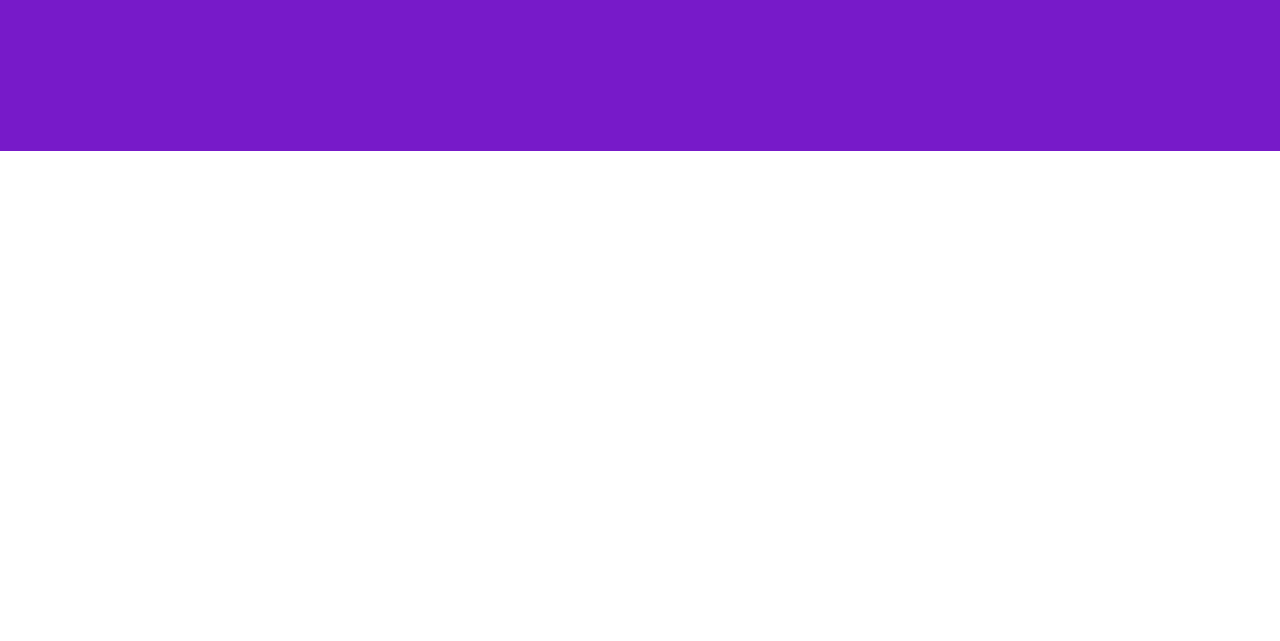
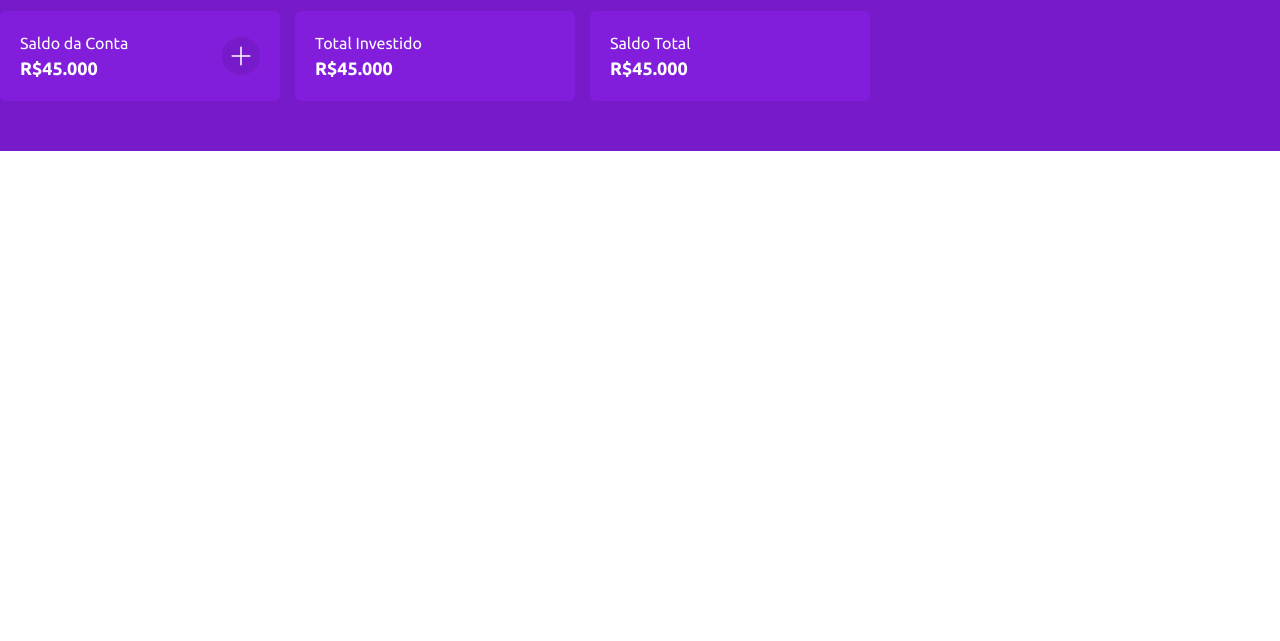
Before and after one commit to CosmoAndrade/projeto-dashboard-rasmo, a plain HTML site: page index.html in a window 1280 px wide. Shown: the part 159-800 px from the top of the page. Drawn offline with Linux system fonts and the light colour scheme.

Commit message:
Parte 03

```diff
--- a/css/style.css
+++ b/css/style.css
@@ -26,13 +26,7 @@ body {
     flex-direction: column;
 }
 
-header{
-    width: 100%;
-    height: 310px;
-    background-color: var(--regular-purple);
-    display: flex;
-    justify-content: center;
-}
+
 
 /* header */
 
@@ -119,3 +113,59 @@ header {
     font-size: 18px;
     font-weight: 400;
 }
+
+
+/* header segunda linha */
+
+.header_segunda_linha {
+    width: 100%;
+    display: flex;
+    align-items: center;
+    justify-content: flex-start;
+    column-gap: 15px;
+}
+
+.header_segunda_linha .header_card {
+    width: 280px;
+    height: 90px;
+    background: var(--regular-light-purple);
+    border-radius: 6px;
+    padding: 20px;
+    display: flex;
+    justify-content: space-between;
+    align-items: center;
+}
+
+.header_segunda_linha .header_card .header_card_infos {
+    display: flex;
+    flex-direction: column;
+    row-gap: 6px;
+}
+
+.header_segunda_linha .header_card .header_card_infos .span_fino {
+    color: var(--white);
+    font-size: 16px;
+    font-weight: 400;
+}
+
+.header_segunda_linha .header_card .header_card_infos .span_grosso {
+    color: var(--white);
+    font-size: 18px;
+    font-weight: 700;
+}
+
+.header_segunda_linha .header_card button {
+    width: 38px;
+    height: 38px;
+    border-radius: 50%;
+    background: var(--regular-purple);
+    display: flex;
+    justify-content: center;
+    align-items: center;
+    cursor: pointer;
+    transition: .3s;
+}
+
+.header_segunda_linha .header_card button:hover {
+    background: var(--light-purple);
+}
--- a/index.html
+++ b/index.html
@@ -72,11 +72,14 @@
 
                     <div class="header_card_infos">
 
+                        <span class="span_fino">Saldo da Conta</span>
+                        <span class="span_grosso">R$45.000</span>
+
 
                     </div>
 
                     <button>
-
+                        <img src="imagens/mais.png" alt="">
                     </button>
 
 
@@ -84,15 +87,20 @@
 
                 <!-- header card -->
                 <div class="header_card">
-
-
+                    <div class="header_card_infos">
+                        <span class="span_fino">Total Investido</span>
+                        <span class="span_grosso">R$45.000</span>
+                    </div>
 
                 </div>
 
 
                 <!-- header card -->
                 <div class="header_card">
-
+                    <div class="header_card_infos">
+                        <span class="span_fino">Saldo Total</span>
+                        <span class="span_grosso">R$45.000</span>
+                    </div>
 
 
                 </div>
```
